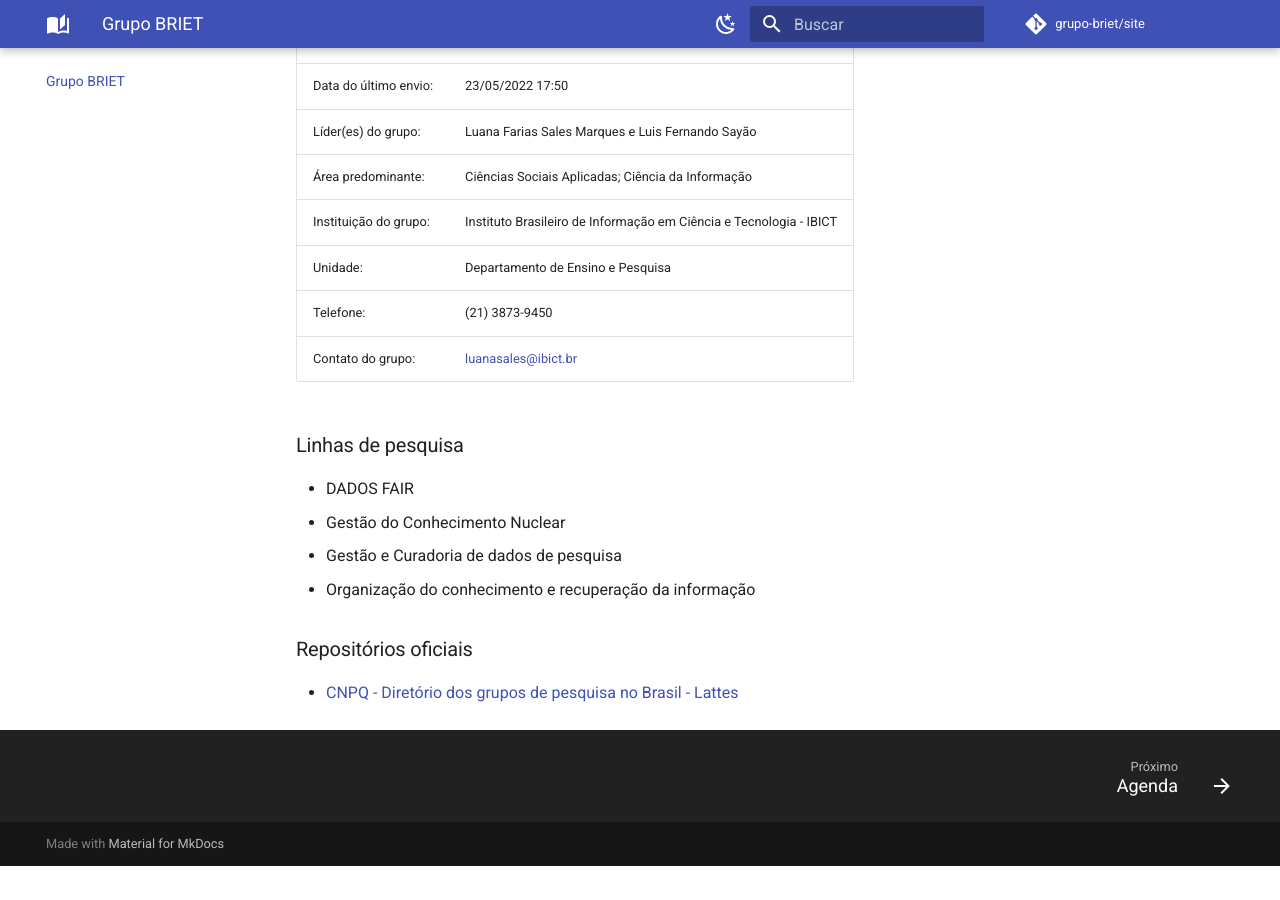
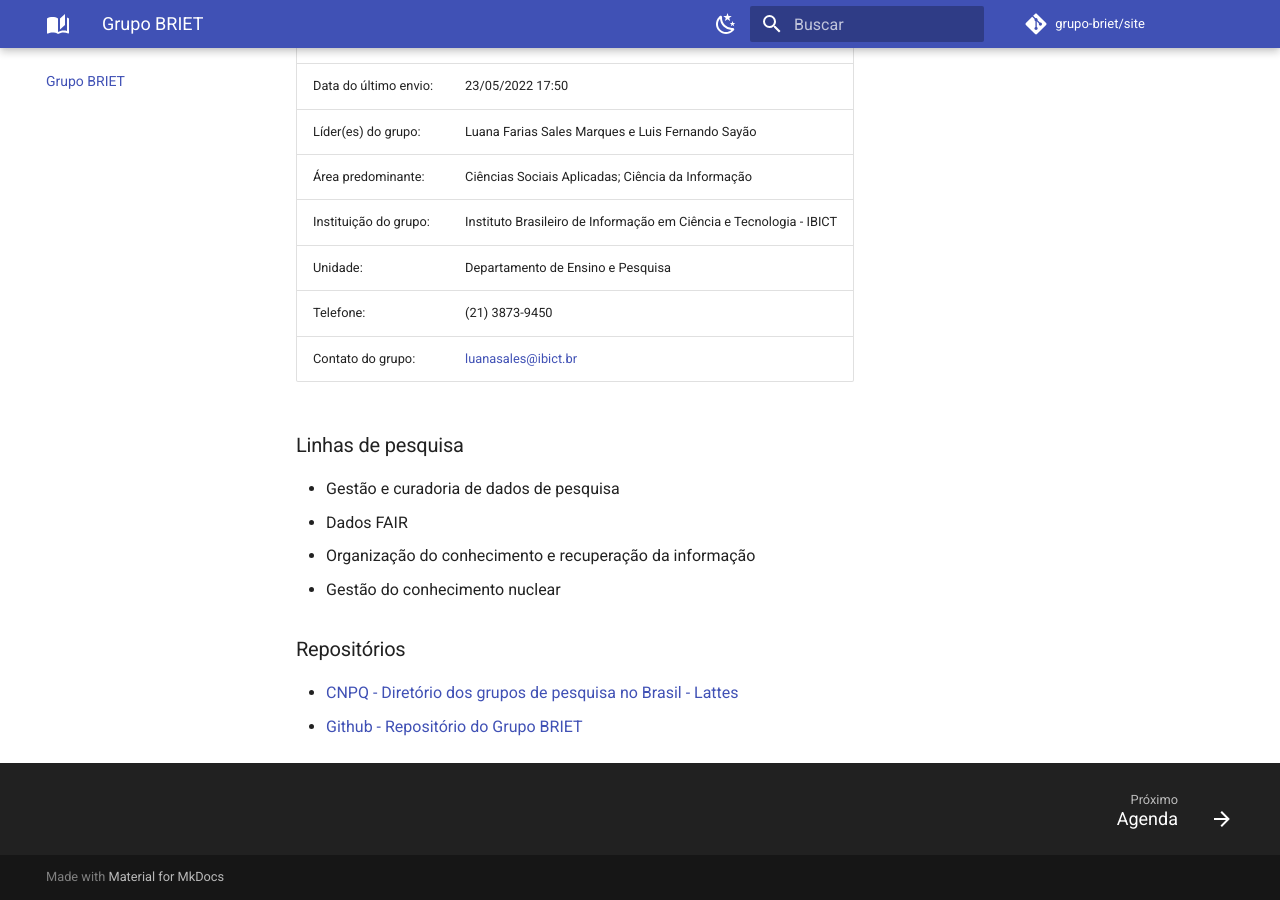
Before and after one commit to keellyayala/grupo-briet.github.io, an MkDocs documentation site: the page built from docs/index.md, in a window 1280 px wide and 900 px high, scrolled down 673 px. Built offline with MkDocs 1.6.1 and Material for MkDocs 9.7.7, drawn with Linux system fonts in a browser that asks for light colours; a script that is not in the unit is left out; comment, search, counter and statistics services are not loaded; before the commit the page ends 1539 px from its top, so only the background shows below that.

Commit message:
Update index.md

```diff
--- a/docs/index.md
+++ b/docs/index.md
@@ -28,11 +28,11 @@ O grupo investiga o conceito de dado de pesquisa e os processos que envolvem sua
 | Contato do grupo: | [luanasales@ibict.br](mailto:luanasales@ibict.br) |
 
 ### Linhas de pesquisa
-- DADOS FAIR
-- Gestão do Conhecimento Nuclear
-- Gestão e Curadoria de dados de pesquisa
+- Gestão e curadoria de dados de pesquisa
+- Dados FAIR
 - Organização do conhecimento e recuperação da informação
+- Gestão do conhecimento nuclear
 
-
-### Repositórios oficiais
+### Repositórios
 - [CNPQ - Diretório dos grupos de pesquisa no Brasil - Lattes](http://dgp.cnpq.br/dgp/espelhogrupo/5689364231308349)
+- [Github - Repositório do Grupo BRIET](https://github.com/grupo-briet)
```
